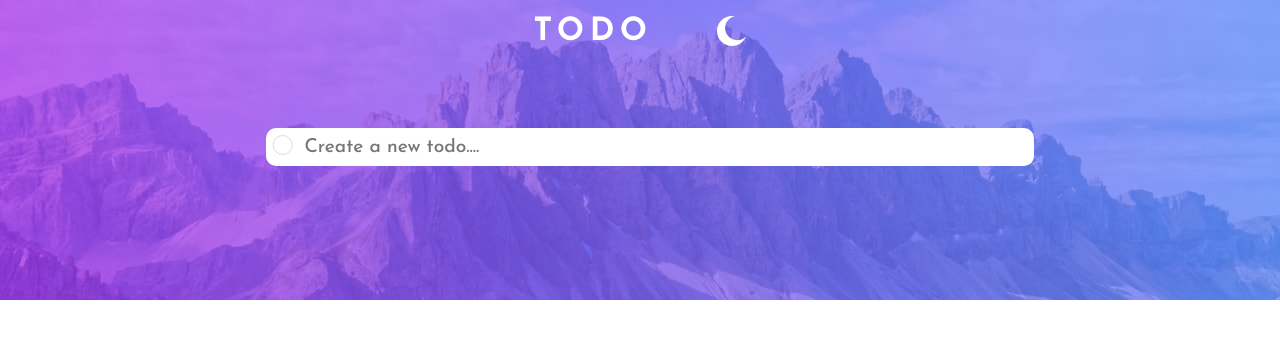
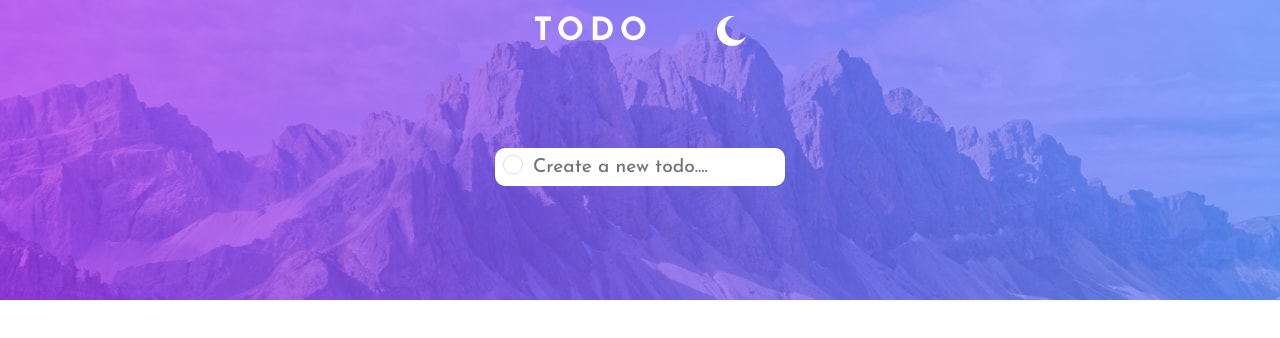
Before and after one commit to EjiroOsiephri/todo-app-main, a React (Vite) app: page / in a window 1280 px wide. Shown: the top 338 px of the page. Built offline with nearby package versions, Linux system fonts and the light colour scheme.

Commit message:
Added input visibility features

```diff
--- a/src/components/Main.jsx
+++ b/src/components/Main.jsx
@@ -27,8 +27,6 @@ const Main = () => {
     document.addEventListener('keydown', handleKeyPress)
 
 
-    console.log(listValue);
-
     return (
         <div className={Styled.main}>
             <div className={`${toggle ? Styled["main-bg"] : Styled["add-bg"]}`}>
@@ -37,21 +35,20 @@ const Main = () => {
                     <img src={toggle ? NightImg : SunImg} onClick={handleToggle} />
                 </div>
                 <div className={Styled["input-container"]}>
-                    <input type="checkbox" />
+                    <div className={Styled.box}>
+                        <input className={Styled.check} type="checkbox" />
                         <input type="text" onChange={changeInput} placeholder='Create a new todo....' />
-
-                    <div className="input">
+                    </div>
+                </div>
+                <div className={Styled["input"]}>
                     {listValue.map((value, index) => {
                         return (
-                                <div key={index} className='input-container'>
+                            <div key={index} className={Styled['input-text-container']}>
                                 <input type="checkbox" />
-                                    <h6>{value}</h6>
+                                <h3>{value}</h3>
                             </div>
                         )
-
                     })}
-                    </div>
-
                 </div>
             </div>
         </div>
--- a/src/components/sass/main.module.scss
+++ b/src/components/sass/main.module.scss
@@ -54,8 +54,10 @@ input[type="checkbox"] {
   outline: none;
   transition: all 0.3s ease-in-out;
   cursor: pointer;
-  margin-top: 0.5em;
-  transform: translateX(2em);
+}
+.check {
+  transform: translateY(2em);
+  margin-left: 0.6em;
 }
 
 input[type="checkbox"]:checked {
@@ -72,7 +74,7 @@ input[type="checkbox"]:checked::before {
   visibility: visible;
 }
 input[type="text"] {
-  width: 60%;
+  width: 100%;
   padding: 0.5em;
   border-radius: 10px;
   border: none;
@@ -80,6 +82,18 @@ input[type="text"] {
   color: $VeryDarkDesaturatedBlue;
   font-weight: 500;
   padding-left: 2em;
+  margin-bottom: 2em;
+}
+
+.input-text-container {
+  width: 60%;
+  padding: 0.5em;
+  display: flex;
+  justify-content: space-between;
+  background-color: white;
+  margin: 0 auto;
+  display: flex;
+  border-radius: 10px;
 }
 
 @media (max-width: 375px) {
```
Lines whose indentation alone changed are shown as unchanged.
